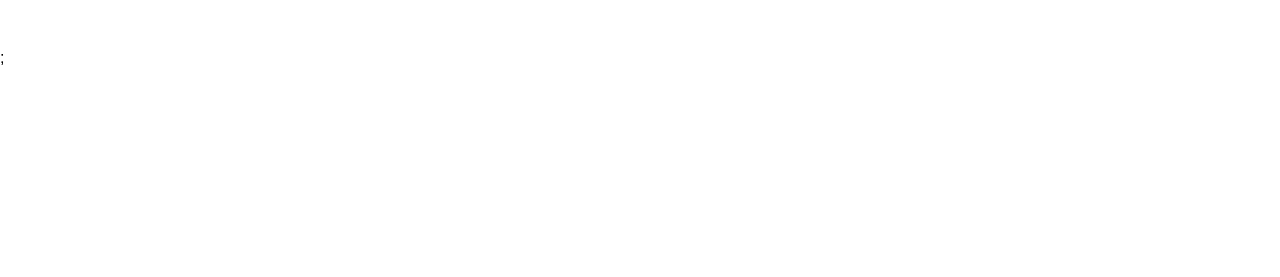
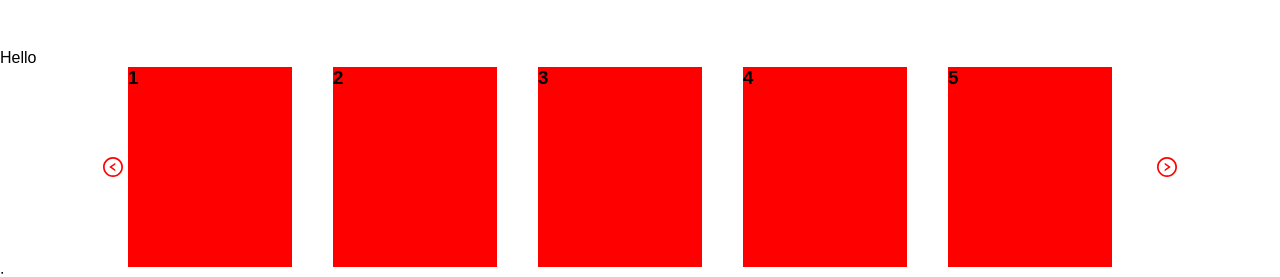
Before and after one commit to devgyuri/movie-frontend, a Next.js app: page /movieDetail/1 in a window 1280 px wide. Shown: the part 549-826 px from the top of the page. Before the commit the page ends 800 px from the top, so only its background shows below. Built offline with nearby package versions, Linux system fonts and the light colour scheme; no server answers.

Commit message:
slider test (react slick

```diff
--- a/package.json
+++ b/package.json
@@ -24,6 +24,8 @@
     "react-datepicker": "^6.4.0",
     "react-dom": "17.0.2",
     "react-player": "^2.16.0",
+    "react-slick": "^0.30.2",
+    "slick-carousel": "^1.8.1",
     "ts-node": "^10.9.2"
   },
   "resolutions": {
@@ -37,6 +39,7 @@
     "@types/react": "17.0.2",
     "@types/react-datepicker": "^6.2.0",
     "@types/react-dom": "17.0.2",
+    "@types/react-slick": "^0.23.13",
     "eslint": "^8.0.1",
     "eslint-config-next": "14.1.0",
     "eslint-config-prettier": "^9.1.0",
--- a/pages/movieDetail/[movieId]/index.tsx
+++ b/pages/movieDetail/[movieId]/index.tsx
@@ -3,6 +3,7 @@ import { IMovie } from "../../../src/commons/types/generated/types";
 import { useQueryFetchMovieDetail } from "../../../src/components/commons/hooks/queries/useQueryFetchMovieDetail";
 import LayoutNavigation from "../../../src/components/commons/layout/navigation/LayoutNavigation.index";
 import MovieDetail from "../../../src/components/units/movieDetail/movieDetail.index";
+import ActorSlider from "../../../src/components/units/ActorSlider/actorSlider.index";
 
 export default function MovieDetailPage(): JSX.Element {
   // const tempMovie = {
@@ -19,6 +20,7 @@ export default function MovieDetailPage(): JSX.Element {
     <>
       <LayoutNavigation />
       <MovieDetail data={movieData?.fetchMovie} />
+      <ActorSlider />
     </>
   );
 }
--- /dev/null
+++ b/src/components/units/ActorSlider/actorSlider.index.tsx
@@ -0,0 +1,120 @@
+import Slider from "react-slick";
+import "slick-carousel/slick/slick.css";
+import "slick-carousel/slick/slick-theme.css";
+import * as S from "./actorSlider.styles";
+
+export default function ActorSlider(): JSX.Element {
+  const settings = {
+    lassName: "center",
+    infinite: true,
+    centerPadding: "60px",
+    slidesToShow: 5,
+    swipeToSlide: true,
+    afterChange: function (index: number) {
+      console.log(
+        `Slider Changed to: ${index + 1}, background: #222; color: #bada55`,
+      );
+    },
+    nextArrow: <S.NextArrow />,
+    prevArrow: <S.PrevArrow />,
+  };
+
+  return (
+    <>
+      Hello
+      <S.Wrapper>
+        <S.SliderContainer>
+          <Slider {...settings}>
+            <div
+              style={{
+                width: "100px",
+                display: "flex",
+                flexDirection: "row",
+                justifyContent: "center",
+              }}
+            >
+              <S.Slide>
+                <h3>1</h3>
+              </S.Slide>
+            </div>
+            <div
+              style={{
+                width: "100px",
+                display: "flex",
+                flexDirection: "row",
+                justifyContent: "center",
+              }}
+            >
+              <S.Slide>
+                <h3>2</h3>
+              </S.Slide>
+            </div>
+            <div
+              style={{
+                width: "100px",
+                display: "flex",
+                flexDirection: "row",
+                justifyContent: "center",
+              }}
+            >
+              <S.Slide>
+                <h3>3</h3>
+              </S.Slide>
+            </div>
+            <div
+              style={{
+                width: "100px",
+                display: "flex",
+                flexDirection: "row",
+                justifyContent: "center",
+              }}
+            >
+              <S.Slide>
+                <h3>4</h3>
+              </S.Slide>
+            </div>
+            <div
+              style={{
+                width: "100px",
+                display: "flex",
+                flexDirection: "row",
+                justifyContent: "center",
+              }}
+            >
+              <S.Slide>
+                <h3>5</h3>
+              </S.Slide>
+            </div>
+            <div
+              style={{
+                width: "100px",
+                display: "flex",
+                flexDirection: "row",
+                justifyContent: "center",
+              }}
+            >
+              <S.Slide>
+                <h3>6</h3>
+              </S.Slide>
+            </div>
+            <div>
+              <S.Slide>
+                <h3>7</h3>
+              </S.Slide>
+            </div>
+            <div>
+              <S.Slide>
+                <h3>8</h3>
+              </S.Slide>
+            </div>
+            <div>
+              <S.Slide>
+                <h3>9</h3>
+              </S.Slide>
+            </div>
+          </Slider>
+        </S.SliderContainer>
+      </S.Wrapper>
+    </>
+  );
+}
--- /dev/null
+++ b/src/components/units/ActorSlider/actorSlider.styles.ts
@@ -0,0 +1,62 @@
+import styled from "@emotion/styled";
+import { LeftCircleOutlined, RightCircleOutlined } from "@ant-design/icons";
+import Slider from "react-slick";
+
+export const Wrapper = styled.div`
+  width: 100%;
+  display: flex;
+  flex-direction: row;
+  justify-content: center;
+`;
+
+export const SliderContainer = styled.div`
+  width: 80%;
+`;
+
+export const StyledSlider = styled(Slider)`
+  .slick-next {
+    color: black;
+    position: relative;
+    top: 7vh;
+    right: 2vw;
+  }
+
+  .slick-prev {
+    color: black;
+    left: 0;
+    position: relative;
+    top: 7vh;
+  }
+
+  .slick-list {
+    width: 80%;
+    padding: 1;
+    right: -20px;
+  }
+`;
+
+export const Slide = styled.div`
+  background-color: red;
+  width: 80%;
+  height: 200px;
+`;
+
+export const PrevArrow = styled(LeftCircleOutlined)`
+  color: red;
+  font-size: 20px;
+
+  :hover,
+  :focus {
+    color: violet;
+  }
+`;
+
+export const NextArrow = styled(RightCircleOutlined)`
+  color: red;
+  font-size: 20px;
+
+  :hover,
+  :focus {
+    color: blue;
+  }
+`;
--- a/src/components/units/movieDetail/movieDetail.index.tsx
+++ b/src/components/units/movieDetail/movieDetail.index.tsx
@@ -1,6 +1,6 @@
 import { IMovieDetailProps } from "./movieDetail.types";
 import ReactPlayer from "react-player";
-import * as S from "./movieDetail.style";
+import * as S from "./movieDetail.styles";
 
 export default function MovieDetail(props: IMovieDetailProps): JSX.Element {
   console.log(props.data);
@@ -27,7 +27,7 @@ export default function MovieDetail(props: IMovieDetailProps): JSX.Element {
 
   return (
     <>
-      Movie Detail test
+      Movie Detail Hello
       <S.Wrapper>
         <S.BackgroundImage url={posterUrl ?? ""}>
           <S.ContentWrapper>
```
Also changed, not shown: src/components/units/ActorSlider/actorSlider.types.ts (added), src/components/units/movieDetail/movieDetail.styles.ts (renamed from src/components/units/movieDetail/movieDetail.style.ts), 1 other file (tests, documents, lock files or other folders).
